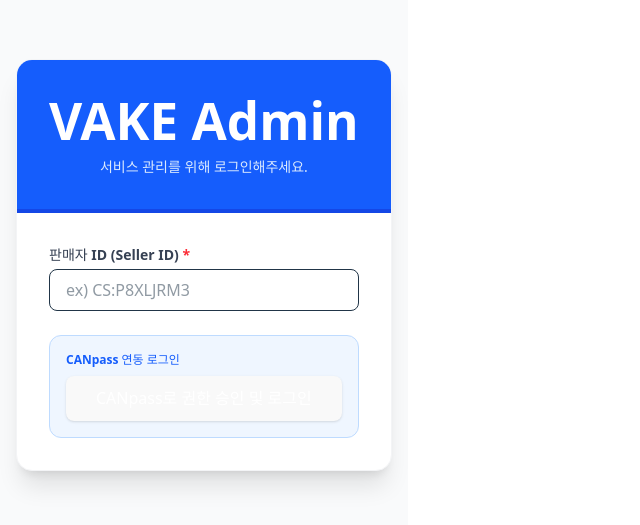
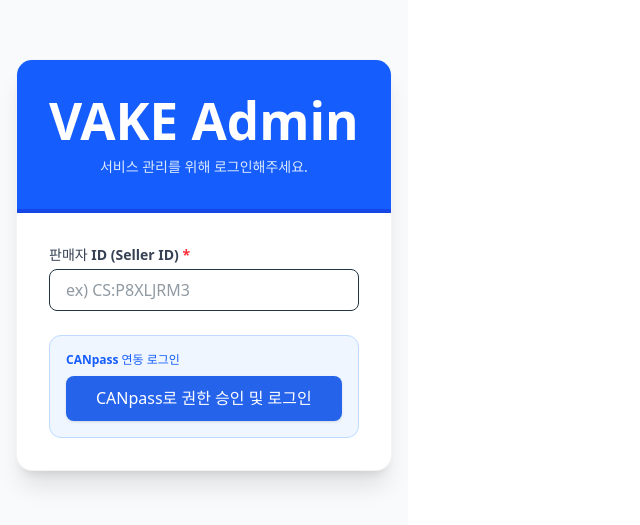
Before and after one commit to Allenhyde2/cand-scheduler, a React (Vite) app: page / in a window 1280 px wide. Shown: the part 135-660 px from the top of the page, without its empty margins (0-640 px from the left). Built offline with nearby package versions, Linux system fonts and the light colour scheme.

Commit message:
Update App.jsx

```diff
--- a/src/App.jsx
+++ b/src/App.jsx
@@ -300,6 +300,7 @@
               <button
                 onClick={handleOAuthLogin} disabled={isLoginProcessing}
                 className="w-full bg-blue-600 text-white font-bold py-3 rounded-lg hover:bg-blue-700 transition shadow-sm"
+                style={{ backgroundColor: '#2563eb' }}
               >
                 {isLoginProcessing ? '인증 처리 중...' : 'CANpass로 권한 승인 및 로그인'}
               </button>
```
